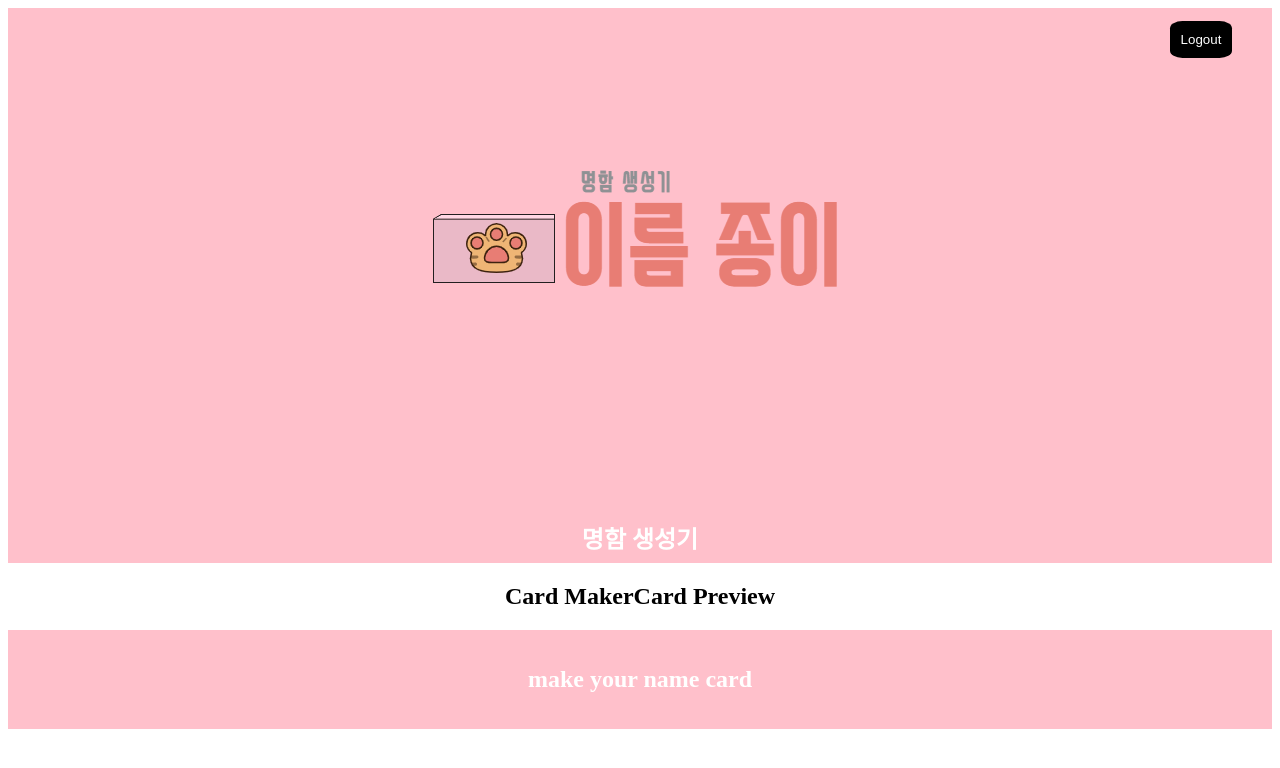
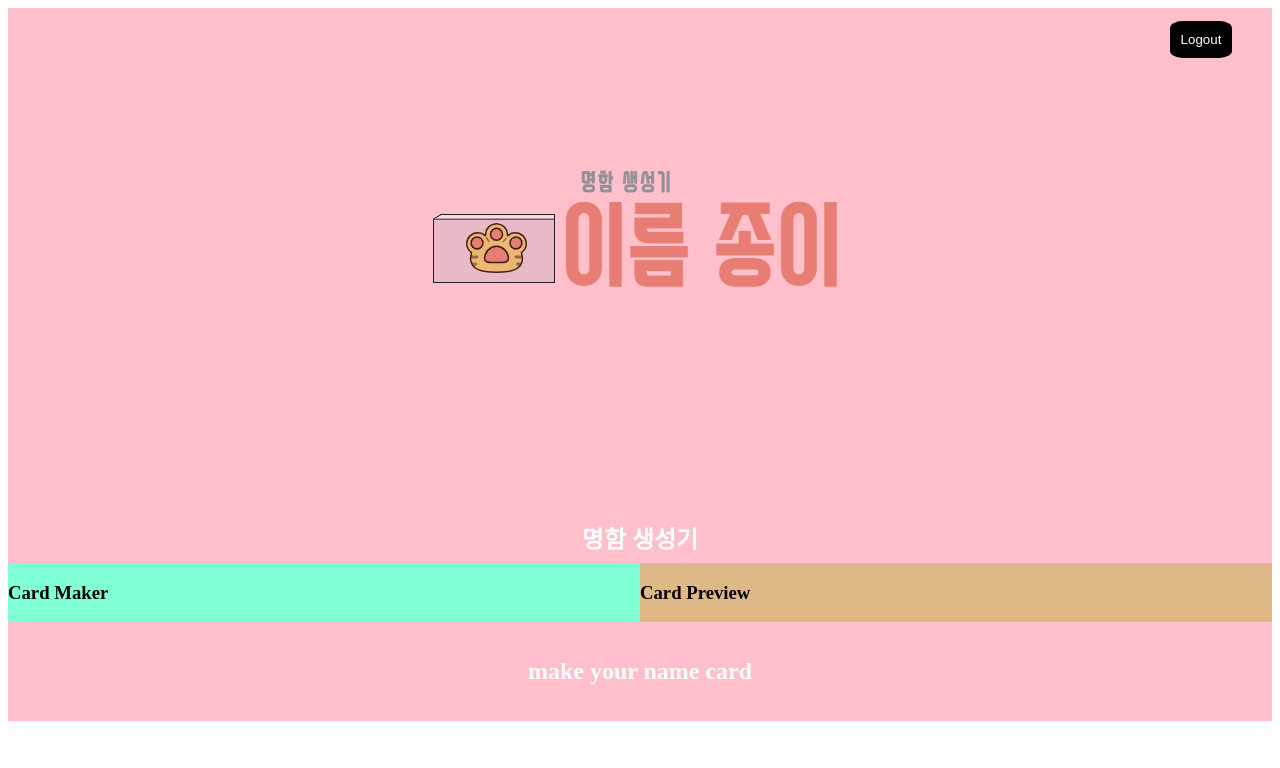
Before and after one commit to tjdls111/react-card-maker, a React (Create React App) app: page /maker in a window 1280 px wide. Shown: the top 768 px of the page. Built offline with nearby package versions, Linux system fonts and the light colour scheme; no server answers; sample sign-in values are in the browser's storage.

Commit message:
Update maker page component settings

```diff
--- a/src/components/card_maker/card_maker.jsx
+++ b/src/components/card_maker/card_maker.jsx
@@ -1,11 +1,11 @@
 import React from "react";
-import style from './card_maker.module.css'
+import styles from "./cardmaker.module.css";
 
 function CardMaker() {
   return (
-    <div>
+    <section className={styles.editor}>
       <h1>Card Maker</h1>
-    </div>
+    </section>
   );
 }
 
--- /dev/null
+++ b/src/components/card_maker/cardmaker.module.css
@@ -0,0 +1,4 @@
+.editor {
+  flex-basis: 50%;
+  background-color: aquamarine;
+}
--- a/src/components/card_preview/card_preview.jsx
+++ b/src/components/card_preview/card_preview.jsx
@@ -1,10 +1,10 @@
 import React from "react";
-import style from "./card_preview.module.css";
+import styles from "./cardpreview.module.css";
 function CardPreview() {
   return (
-    <div>
+    <section className={styles.preview}>
       <h1>Card Preview</h1>
-    </div>
+    </section>
   );
 }
 
--- /dev/null
+++ b/src/components/card_preview/cardpreview.module.css
@@ -0,0 +1,4 @@
+.preview {
+  flex-basis: 50%;
+  background-color: burlywood;
+}
--- a/src/components/maker/maker.module.css
+++ b/src/components/maker/maker.module.css
@@ -1,7 +1,12 @@
+.maker {
+  width: 100%;
+  height: 100%;
+  display: flex;
+  flex-direction: column;
+}
 .container {
   display: flex;
-  align-items: center;
-  justify-content: center;
+  flex: 1;
 }
 
 @media screen and (max-width: 900px) {
```
Also changed, not shown: src/components/card_maker/card_maker.module.css (deleted), src/components/card_preview/card_preview.module.css (deleted).
